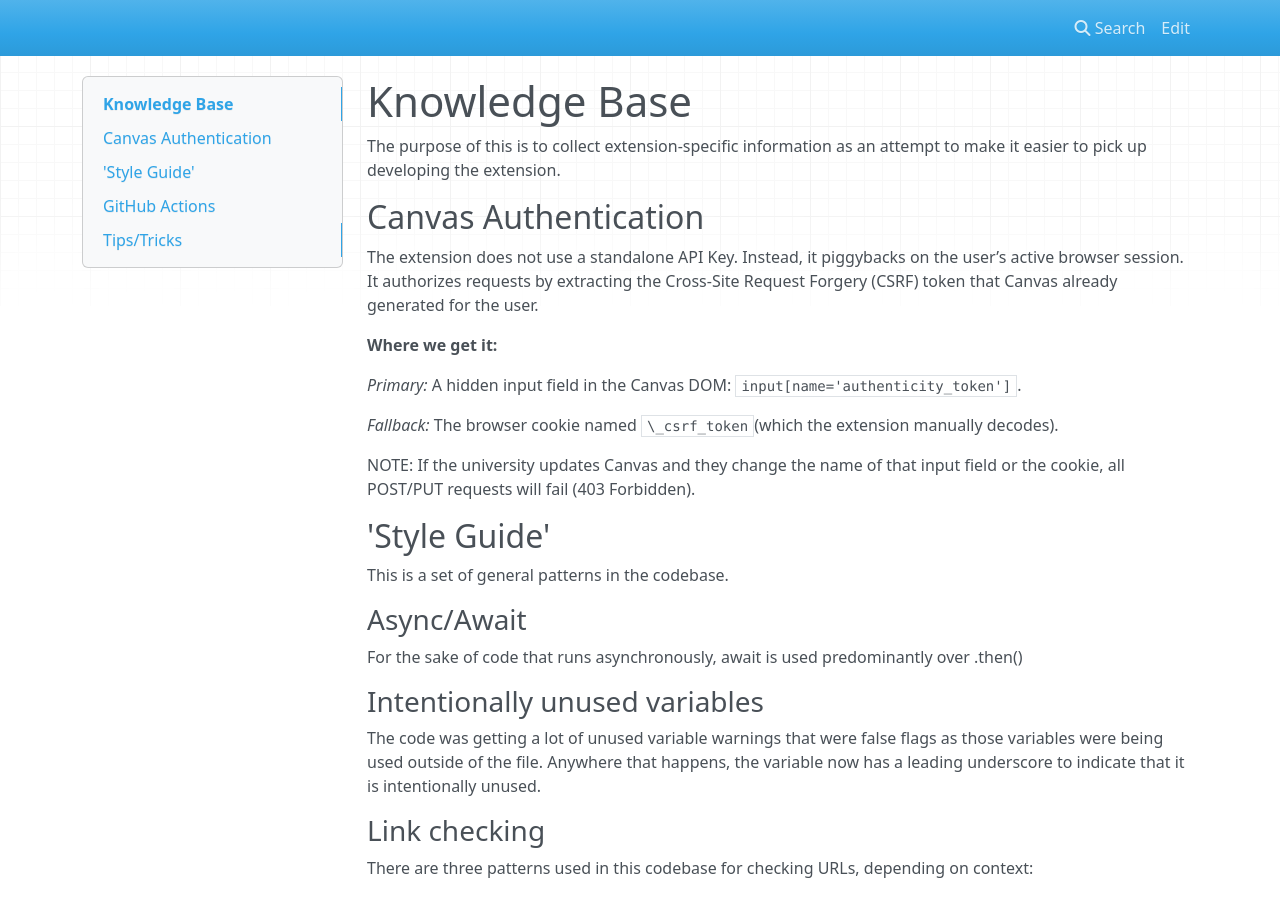
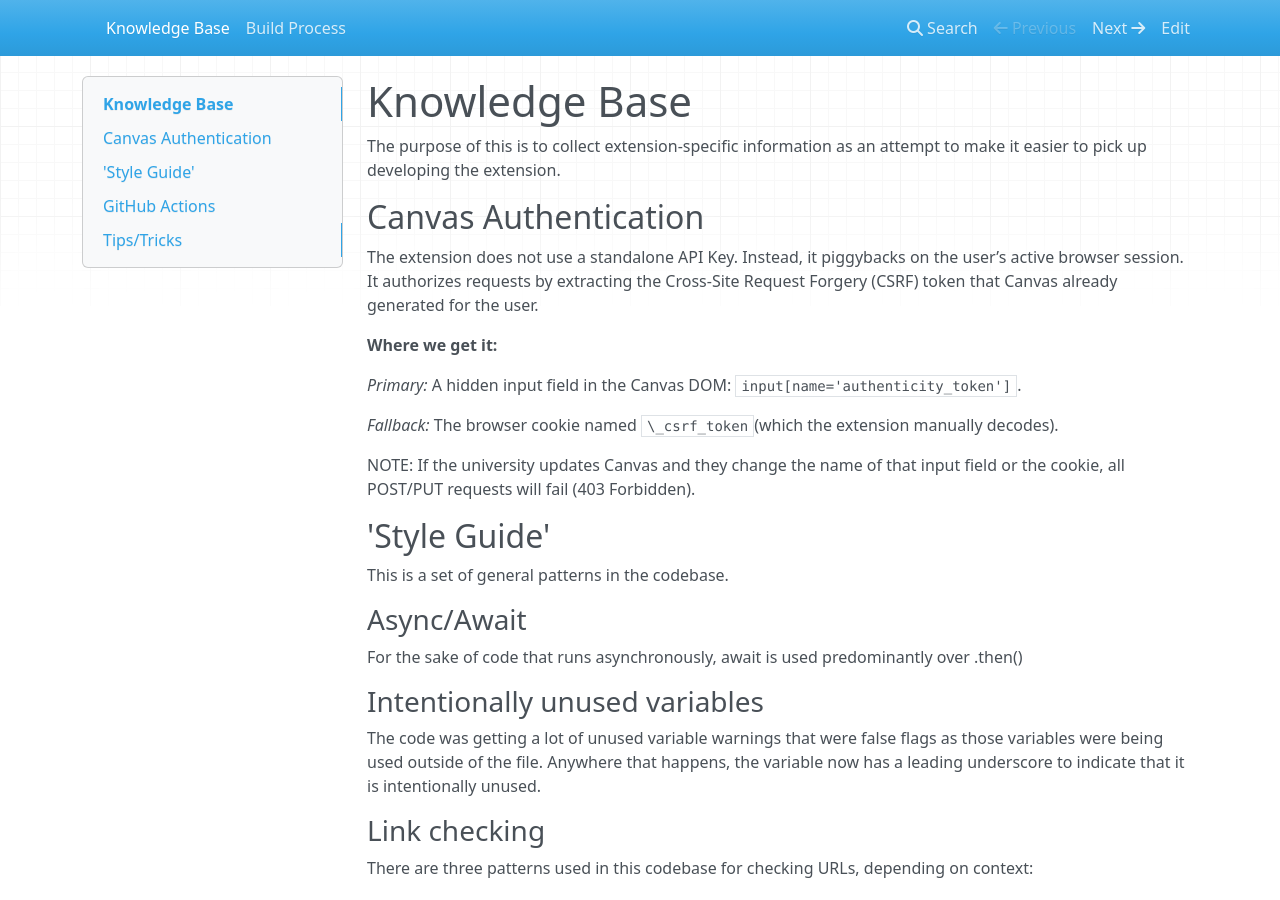
Before and after one commit to Unity-Environmental-University/lxd-tools, an MkDocs documentation site: the page built from docs/KNOWLEDGE_BASE.md, in a window 1280 px wide and 900 px high. Built offline with MkDocs 1.6.1, drawn with Linux system fonts in a browser that asks for light colours; nearby versions of some CDN libraries.

Commit message:
Update mkdocs.yml

```diff
--- a/mkdocs.yml
+++ b/mkdocs.yml
@@ -3,3 +3,4 @@
 
 nav:
   - Knowledge Base: KNOWLEDGE_BASE.md
+  - Build Process: BUILD_PROCESS.md
```
